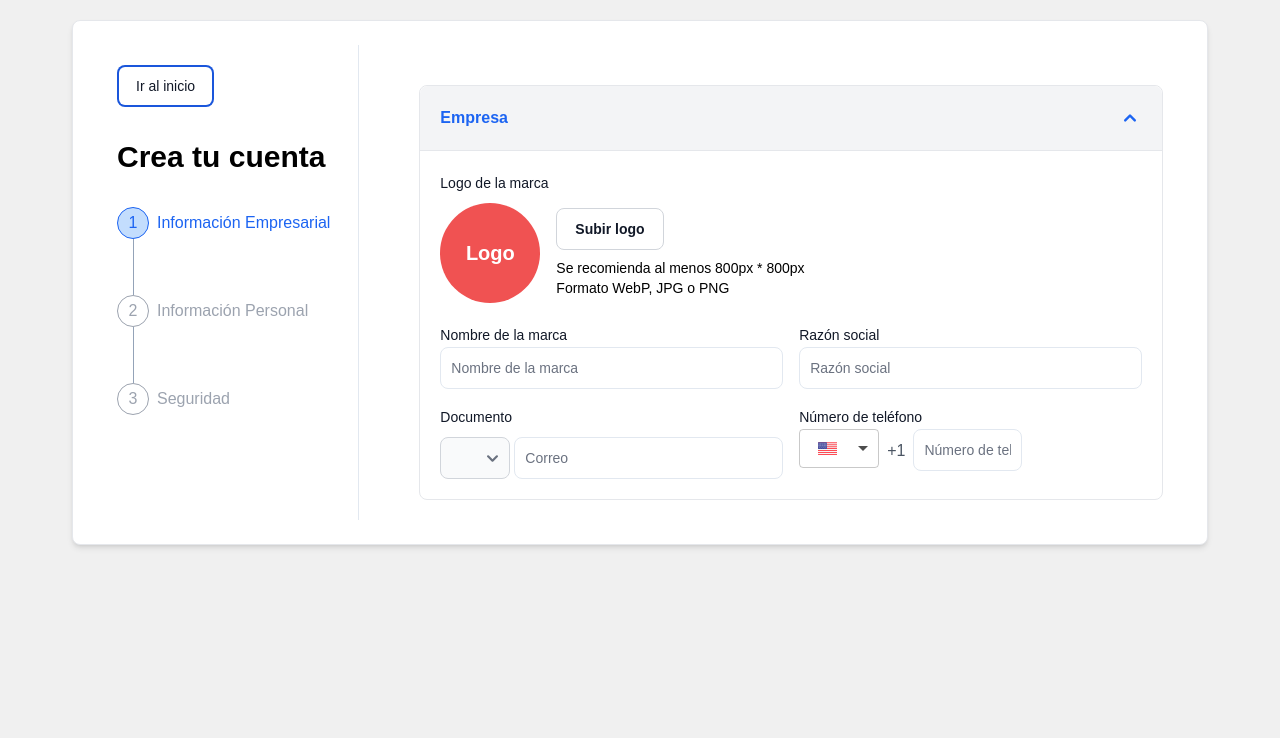
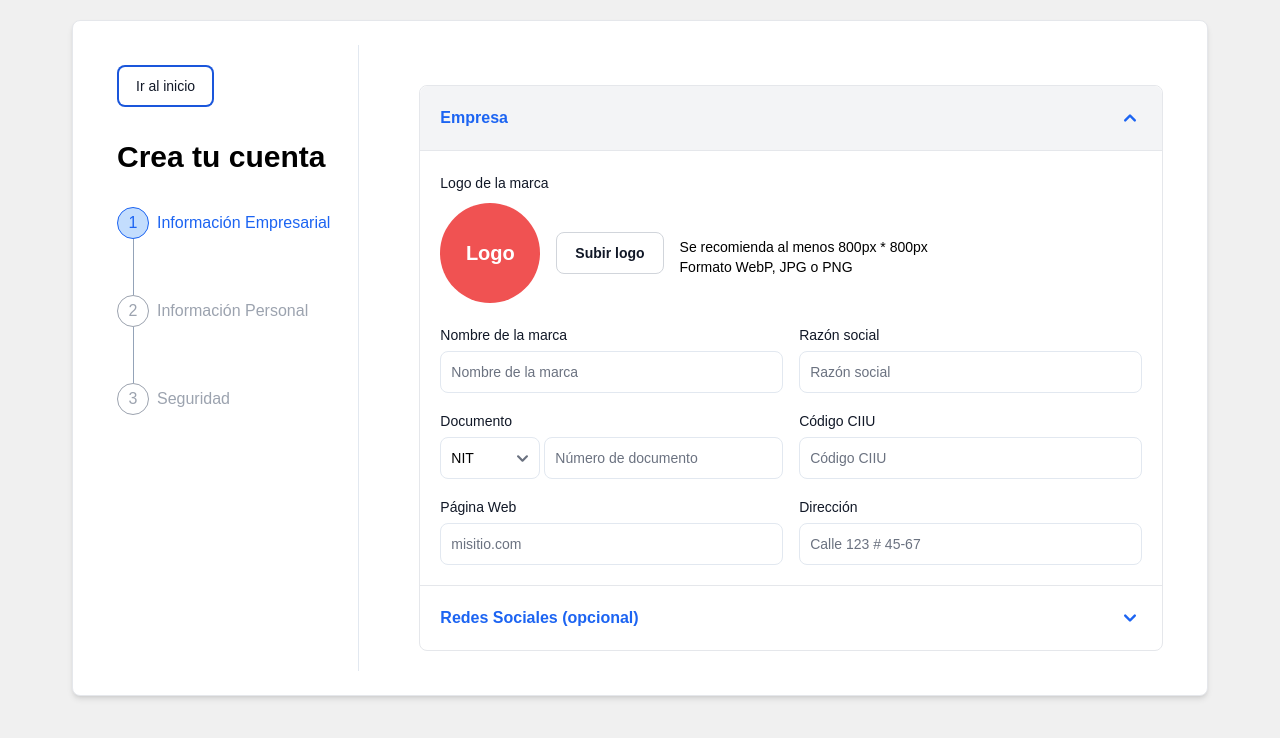
Before and after one commit to Geniorama/app-compras-incluyentes, a Next.js app: page /register in a window 1280 px wide. Shown: the top 738 px of the page. Built offline with nearby package versions, Linux system fonts and the light colour scheme; no server answers.

Commit message:
feat: social media in register form

```diff
--- a/package.json
+++ b/package.json
@@ -20,7 +20,8 @@
     "prisma": "^6.4.1",
     "react": "^19.0.0",
     "react-dom": "^19.0.0",
-    "react-flags-select": "^2.4.0"
+    "react-flags-select": "^2.4.0",
+    "react-icons": "^5.5.0"
   },
   "devDependencies": {
     "@eslint/eslintrc": "^3",
--- a/src/components/RegisterForm.tsx
+++ b/src/components/RegisterForm.tsx
@@ -1,7 +1,9 @@
 "use client";
 
 import { Label, TextInput, Button } from "flowbite-react";
-import InternationalPhoneInput from "./InternationalPhoneInput ";
+import { SlSocialLinkedin, SlSocialFacebook, SlSocialInstagram, SlSocialPintarest } from "react-icons/sl";
+import { RiTwitterXFill, RiTiktokLine  } from "react-icons/ri";
+// import InternationalPhoneInput from "./InternationalPhoneInput ";
 import {
   Accordion,
   AccordionContent,
@@ -66,6 +68,8 @@ export default function RegisterForm() {
                         <Button className="font-bold" color="light">
                           Subir logo
                         </Button>
+                      </div>
+                      <div>
                         <ul className="text-xs md:text-sm mt-2">
                           <li>Se recomienda al menos 800px * 800px</li>
                           <li>Formato WebP, JPG o PNG</li>
@@ -81,7 +85,7 @@ export default function RegisterForm() {
                   </div>
 
                   <div className="flex flex-col md:flex-row flex-wrap mt-5 gap-y-4 -mx-2">
-                    <div className="w-full md:w-1/2 px-2">
+                    <div className="w-full md:w-1/2 px-2 space-y-1">
                       <Label htmlFor="name">Nombre de la marca</Label>
                       <TextInput
                         required
@@ -97,7 +101,7 @@ export default function RegisterForm() {
                         }}
                       />
                     </div>
-                    <div className="w-full md:w-1/2 px-2">
+                    <div className="w-full md:w-1/2 px-2 space-y-1">
                       <Label htmlFor="email">Razón social</Label>
                       <TextInput
                         required
@@ -113,13 +117,14 @@ export default function RegisterForm() {
                         }}
                       />
                     </div>
-                    <div className="w-full md:w-1/2 px-2">
-                      <Label htmlFor="email">Documento</Label>
-                      <div className="flex items-center space-x-1 mt-2">
+                    <div className="w-full md:w-1/2 px-2 space-y-1">
+                      <Label htmlFor="tipo-documento">Documento</Label>
+                      <div className="flex items-center space-x-1">
                         <Select
                           id="tipo-documento"
                           name="tipo-documento"
-                          className="w-[70px]"
+                          className="w-[100px]"
+                          color="blue"
                           required
                           theme={{
                             field: {
@@ -128,13 +133,17 @@ export default function RegisterForm() {
                               },
                             },
                           }}
-                        />
+                        >
+                          <option value="nit">NIT</option>
+                          <option value="cc">CC</option>
+                          <option value="ce">CE</option>
+                        </Select>
                         <TextInput
                           className="w-auto flex-grow"
                           required
                           color="blue"
                           id="num-documento"
-                          placeholder="Correo"
+                          placeholder="Número de documento"
                           name="num-documento"
                           theme={{
                             field: {
@@ -145,11 +154,194 @@ export default function RegisterForm() {
                           }}
                         />
                       </div>
+                    </div>
+                    <div className="w-full md:w-1/2 lg:w-1/2 px-2 space-y-1">
+                      <Label htmlFor="ciiu">Código CIIU</Label>
+                      <TextInput
+                        required
+                        color="blue"
+                        id="ciiu"
+                        placeholder="Código CIIU"
+                        theme={{
+                          field: {
+                            input: {
+                              base: "border-slate-200 focus:border-blue-600 w-full",
+                            },
+                          },
+                        }}
+                      />
+                    </div>
 
+                    <div className="w-full md:w-1/2 lg:w-1/2 px-2 space-y-1">
+                      <Label htmlFor="ciiu">Página Web</Label>
+                      <TextInput
+                        required
+                        color="blue"
+                        id="pagina-web"
+                        placeholder="misitio.com"
+                        theme={{
+                          field: {
+                            input: {
+                              base: "border-slate-200 focus:border-blue-600 w-full",
+                            },
+                          },
+                        }}
+                      />
                     </div>
-                    <div className="w-full md:w-1/2 lg:w-1/3 px-2">
-                      <Label htmlFor="email">Número de teléfono</Label>
-                      <InternationalPhoneInput />
+                    <div className="w-full md:w-1/2 lg:w-1/2 px-2 space-y-1">
+                      <Label htmlFor="ciiu">Dirección</Label>
+                      <TextInput
+                        required
+                        color="blue"
+                        id="direccion"
+                        placeholder="Calle 123 # 45-67"
+                        theme={{
+                          field: {
+                            input: {
+                              base: "border-slate-200 focus:border-blue-600 w-full",
+                            },
+                          },
+                        }}
+                      />
+                    </div>
+                  </div>
+                </AccordionContent>
+              </AccordionPanel>
+
+              <AccordionPanel>
+                <AccordionTitle className="text-blue-600 font-bold">
+                  Redes Sociales (opcional)
+                </AccordionTitle>
+                <AccordionContent>
+                  <div className="flex flex-col md:flex-row flex-wrap gap-y-4 -mx-2">
+                    <div className="w-full md:w-1/2 lg:w-1/2 px-2 space-y-1">
+                      <Label className="flex items-center" htmlFor="facebook">
+                        <span className="inline-block mr-1">
+                          <SlSocialFacebook />
+                        </span>
+                        Facebook
+                      </Label>
+                      <TextInput
+                        required
+                        color="blue"
+                        id="facebook"
+                        placeholder="Añadir enlace"
+                        theme={{
+                          field: {
+                            input: {
+                              base: "border-slate-200 focus:border-blue-600 w-full",
+                            },
+                          },
+                        }}
+                      />
+                    </div>
+                    <div className="w-full md:w-1/2 lg:w-1/2 px-2 space-y-1">
+                      <Label className="flex items-center" htmlFor="instagram">
+                        <span className="inline-block mr-1">
+                          <SlSocialInstagram />
+                        </span>
+                        Instagram
+                        </Label>
+                      <TextInput
+                        required
+                        color="blue"
+                        id="instagram"
+                        placeholder="Añadir enlace"
+                        theme={{
+                          field: {
+                            input: {
+                              base: "border-slate-200 focus:border-blue-600 w-full",
+                            },
+                          },
+                        }}
+                      />
+                    </div>
+
+                    <div className="w-full md:w-1/2 lg:w-1/2 px-2 space-y-1">
+                      <Label className="flex items-center" htmlFor="tiktok">
+                        <span className="inline-block mr-1">
+                          <RiTiktokLine />
+                        </span>
+                        Tik Tok
+                      </Label>
+                      <TextInput
+                        required
+                        color="blue"
+                        id="tiktok"
+                        placeholder="Añadir enlace"
+                        theme={{
+                          field: {
+                            input: {
+                              base: "border-slate-200 focus:border-blue-600 w-full",
+                            },
+                          },
+                        }}
+                      />
+                    </div>
+                    <div className="w-full md:w-1/2 lg:w-1/2 px-2 space-y-1">
+                      <Label className="flex items-center" htmlFor="pinterest">
+                        <span className="inline-block mr-1">
+                          <SlSocialPintarest />
+                        </span>
+                        Pinterest
+                      </Label>
+                      <TextInput
+                        required
+                        color="blue"
+                        id="pinterest"
+                        placeholder="Añadir enlace"
+                        theme={{
+                          field: {
+                            input: {
+                              base: "border-slate-200 focus:border-blue-600 w-full",
+                            },
+                          },
+                        }}
+                      />
+                    </div>
+
+                    <div className="w-full md:w-1/2 lg:w-1/2 px-2 space-y-1">
+                      <Label className="flex items-center" htmlFor="linkedin">
+                        <span className="inline-block mr-1">
+                          <SlSocialLinkedin />
+                        </span>
+                        Linked In
+                      </Label>
+                      <TextInput
+                        required
+                        color="blue"
+                        id="linkedin"
+                        placeholder="Añadir enlace"
+                        theme={{
+                          field: {
+                            input: {
+                              base: "border-slate-200 focus:border-blue-600 w-full",
+                            },
+                          },
+                        }}
+                      />
+                    </div>
+
+                    <div className="w-full md:w-1/2 lg:w-1/2 px-2 space-y-1">
+                      <Label className="flex items-center" htmlFor="xtwitter">
+                        <span className="inline-block mr-1">
+                          <RiTwitterXFill />
+                        </span>
+                        Twitter
+                      </Label>
+                      <TextInput
+                        required
+                        color="blue"
+                        id="xtwitter"
+                        placeholder="Añadir enlace"
+                        theme={{
+                          field: {
+                            input: {
+                              base: "border-slate-200 focus:border-blue-600 w-full",
+                            },
+                          },
+                        }}
+                      />
                     </div>
                   </div>
                 </AccordionContent>
```
Also changed, not shown: 1 other file (tests, documents, lock files or other folders).
